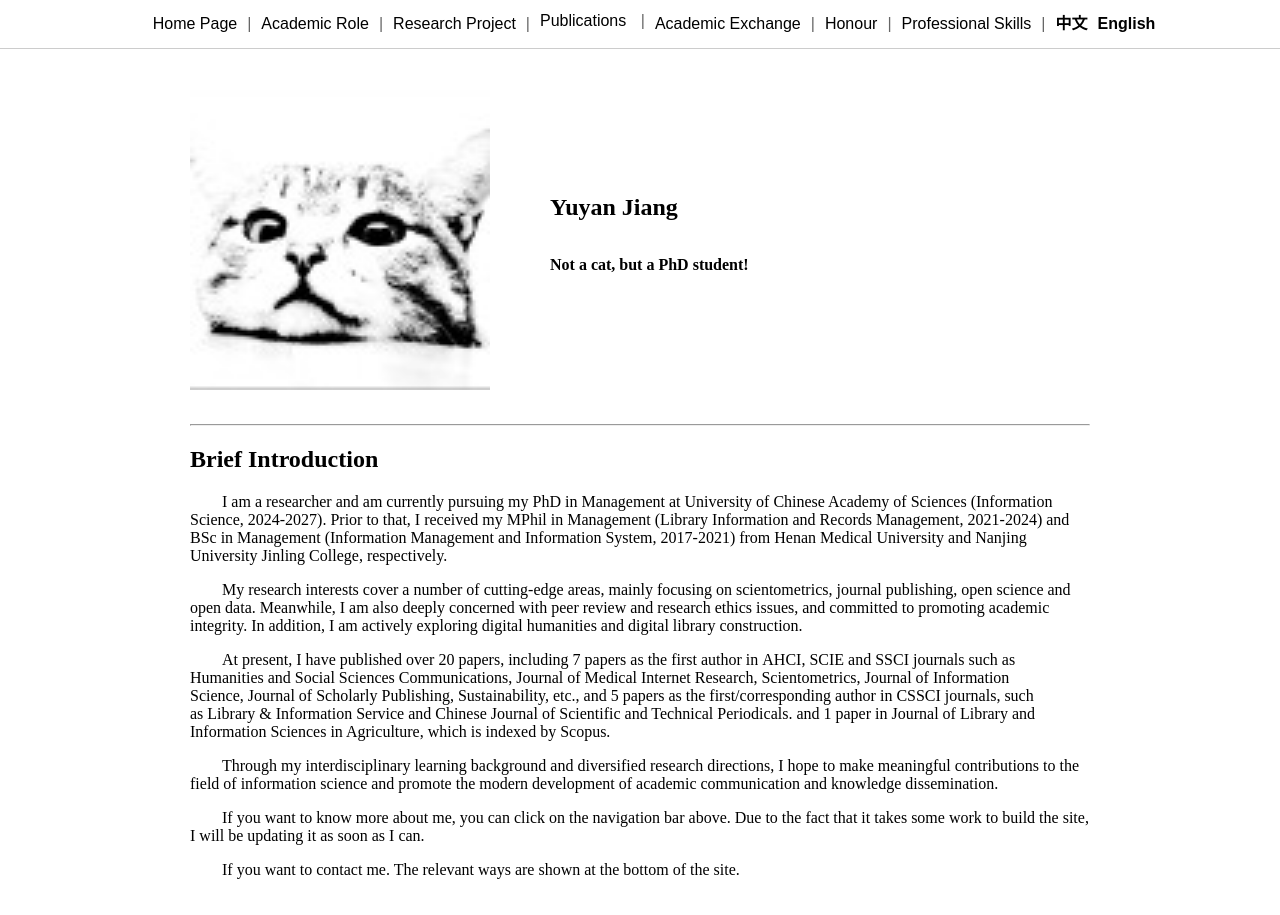
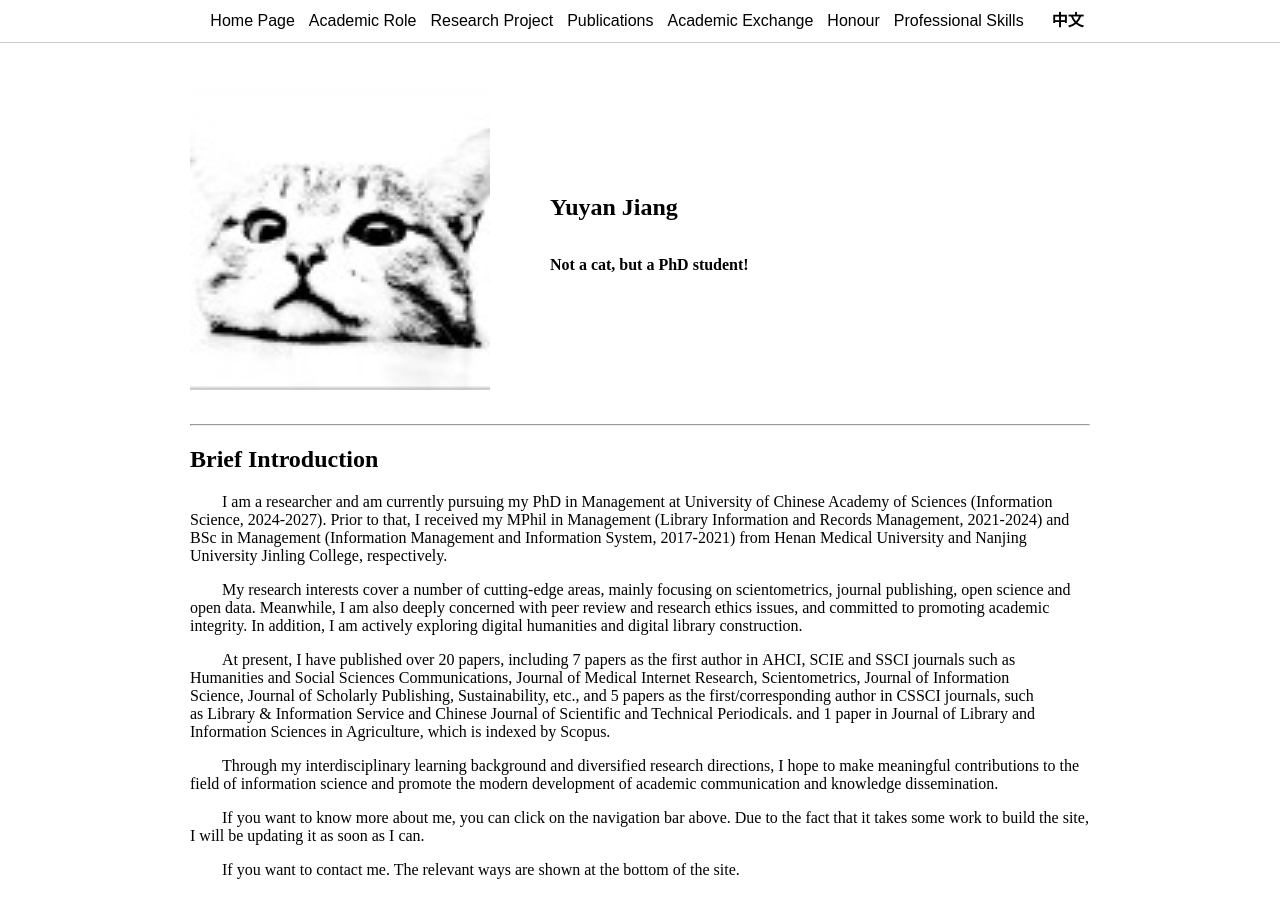
Before and after one commit to jiang-yuyan/Yuyan-Jiang-CV, a Jekyll site: the page built from index.md, in a window 1280 px wide. Built offline with Jekyll 4.4.1, drawn with Linux system fonts in a browser that asks for light colours.

Commit message:
Refactor navigation styles and implement language toggle
Updated navigation styles and added language switcher.

```diff
--- a/_includes/nav.html
+++ b/_includes/nav.html
@@ -17,39 +16,29 @@ body {
     display: flex;
     justify-content: center;
     align-items: center;
-    gap: 10px;
+    gap: 14px;
     border-bottom: 1px solid #ccc;
     z-index: 1000;
     font-family: Arial, Helvetica, sans-serif;
 }
 
-/* ===== 所有导航链接 ===== */
+/* ===== 链接通用 ===== */
 .navigation a {
     text-decoration: none !important;
     color: #000;
     cursor: pointer;
     line-height: 1.4;
-    display: inline-flex;              /* ✅ 防止中英文跳动 */
+    display: inline-flex;
     align-items: center;
 }
 
-/* ===== hover 效果 ===== */
 .navigation a:hover {
     color: #007acc;
-}
-
-/* ===== 链接分隔符 | ===== */
-.navigation > a:not(:last-child)::after,
-.navigation > .dropdown:not(:last-child)::after {
-    content: " | ";
-    margin-left: 10px;
-    color: #666;
 }
 
 /* ===== 下拉菜单 ===== */
 .dropdown {
     position: relative;
-    padding-bottom: 6px;
 }
 
 .dropdown-menu {
@@ -74,28 +63,25 @@ body {
     white-space: nowrap;
 }
 
-/* ===== 下拉菜单不显示分隔符 ===== */
-.dropdown-menu a::after {
-    content: none !important;
+/* ===== 语言按钮容器（固定位置） ===== */
+.lang-wrapper {
+    display: inline-flex;
+    width: 60px;          /* ✅ 固定宽度，防止跳动 */
+    justify-content: center;
 }
 
-/* ===== 语言按钮 ===== */
-.lang-btn {
+/* 默认都隐藏 */
+.lang-zh,
+.lang-en {
+    display: none;
     font-weight: bold;
-}
-
-/* 语言按钮不显示分隔符 */
-.lang-btn::after {
-    content: none !important;
 }
 </style>
 
 <nav class="navigation">
 
     <a class="nav" href="{{ site.baseurl }}/index">Home Page</a>
-
     <a class="nav" href="{{ site.baseurl }}/role/roles">Academic Role</a>
-
     <a class="nav" href="{{ site.baseurl }}/project/projects">Research Project</a>
 
     <div class="dropdown">
@@ -111,31 +97,24 @@ body {
         </div>
     </div>
 
-    <a class="nav" href="{{ site.baseurl }}/exchange/exchanges">
-        Academic Exchange
-    </a>
+    <a class="nav" href="{{ site.baseurl }}/exchange/exchanges">Academic Exchange</a>
+    <a class="nav" href="{{ site.baseurl }}/honour/honours">Honour</a>
+    <a class="nav" href="{{ site.baseurl }}/skill/skills">Professional Skills</a>
 
-    <a class="nav" href="{{ site.baseurl }}/honour/honours">
-        Honour
-    </a>
-
-    <a class="nav" href="{{ site.baseurl }}/skill/skills">
-        Professional Skills
-    </a>
-
-    <!-- 语言切换 -->
-    <a id="lang-zh" class="lang-btn" href="javascript:void(0)">中文</a>
-    <a id="lang-en" class="lang-btn" href="javascript:void(0)">English</a>
+    <!-- ✅ 语言切换（固定位��，只显示一个） -->
+    <span class="lang-wrapper">
+        <a id="lang-zh" class="lang-zh" href="javascript:void(0)">中文</a>
+        <a id="lang-en" class="lang-en" href="javascript:void(0)">EN</a>
+    </span>
 
 </nav>
 
 <script>
 (() => {
 
-    /* 当前是否为中文页面 */
     const isZh = location.pathname.includes('-zh');
 
-    /* 稳定版 URL 切换 */
+    /* URL 切换 */
     const swapUrl = (url, toZh) => {
         if (toZh) {
             return url.includes('-zh')
```
Also changed, not shown: other parts of _includes/nav.html (+8 -5 lines).
